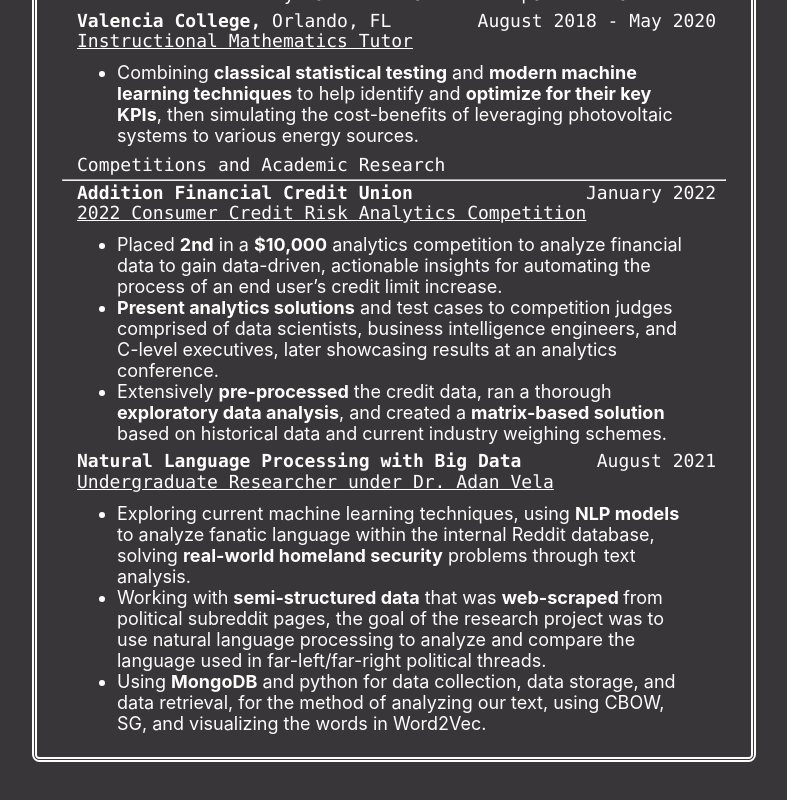
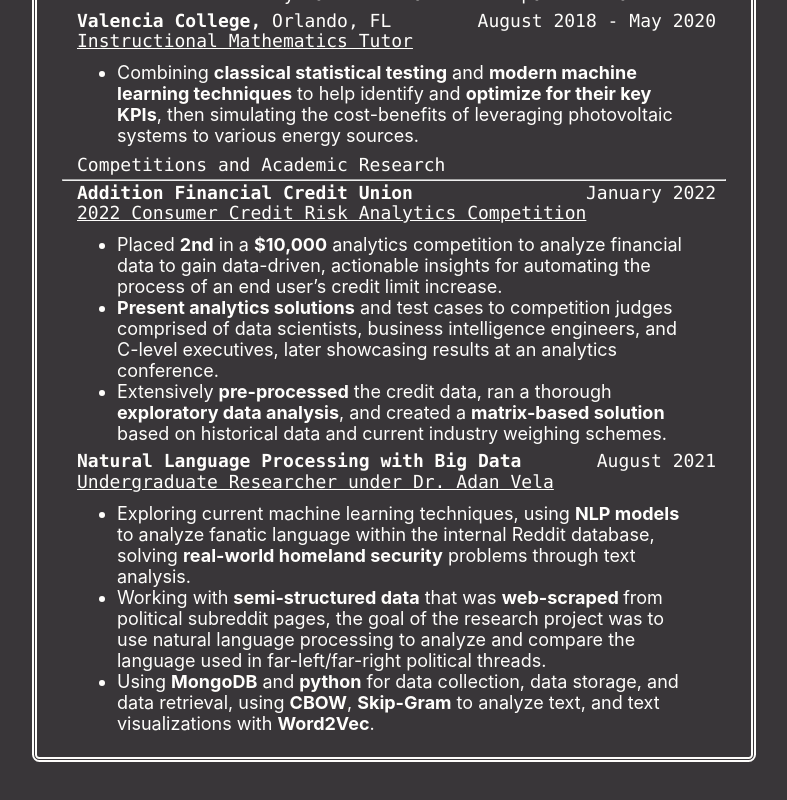
Before and after one commit to ddaviddn/portfolio, a React (Create React App) app: page /experience in a window 1280 px wide. Shown: the part 1590-2390 px from the top of the page, without its empty margins (246-1033 px from the left). Built offline with nearby package versions, Linux system fonts and the light colour scheme.

Commit message:
Adding additional information to Resume page.

```diff
--- a/src/components/CVPage/CVPage.js
+++ b/src/components/CVPage/CVPage.js
@@ -278,7 +278,7 @@ function CVPage() {
                                 threads.
                             </li>
                             <li style={{textAlign: "start"}}>
-                                Using <b>MongoDB</b> and python for data collection, data storage, and data retrieval, for the method of analyzing our text, using CBOW, SG, and visualizing the words in Word2Vec.
+                                Using <b>MongoDB</b> and <b>python</b> for data collection, data storage, and data retrieval, using <b>CBOW</b>, <b>Skip-Gram</b> to analyze text, and text visualizations with <b>Word2Vec</b>.
                             </li>
                         </ul>
                     </div>
```
